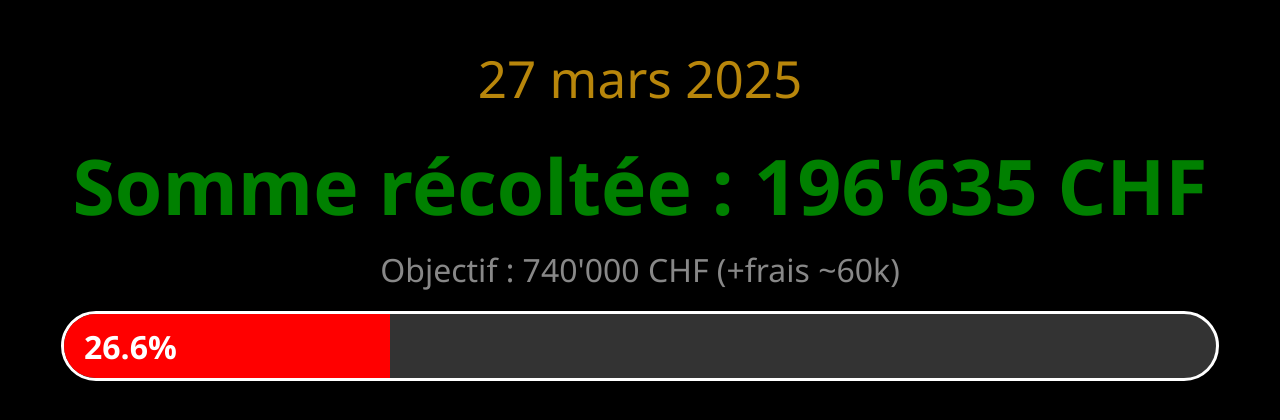
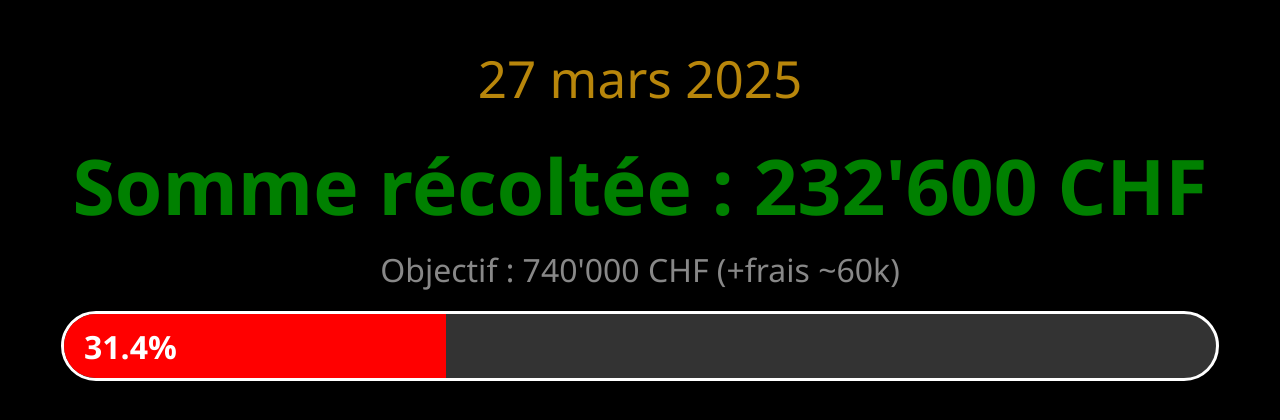
Before and after one commit to ccmm-morges/ccmm-morges.github.io, a plain HTML site: page index.html in a window 1280 px wide. Shown: the part 178-598 px from the top of the page. Drawn offline with nearby package versions, Linux system fonts and the light colour scheme.

Commit message:
Update index.html

```diff
--- a/index.html
+++ b/index.html
@@ -109,7 +109,7 @@
 
     <script>
         //const montantPromis = 157600; // Exemple de montant promis
-        const montantRecu = 196635; // Montant reçu
+        const montantRecu = 232600; // Montant reçu
         const montantTotal = 740000;
 
 		// Fonction pour formater les montants en format suisse
```
